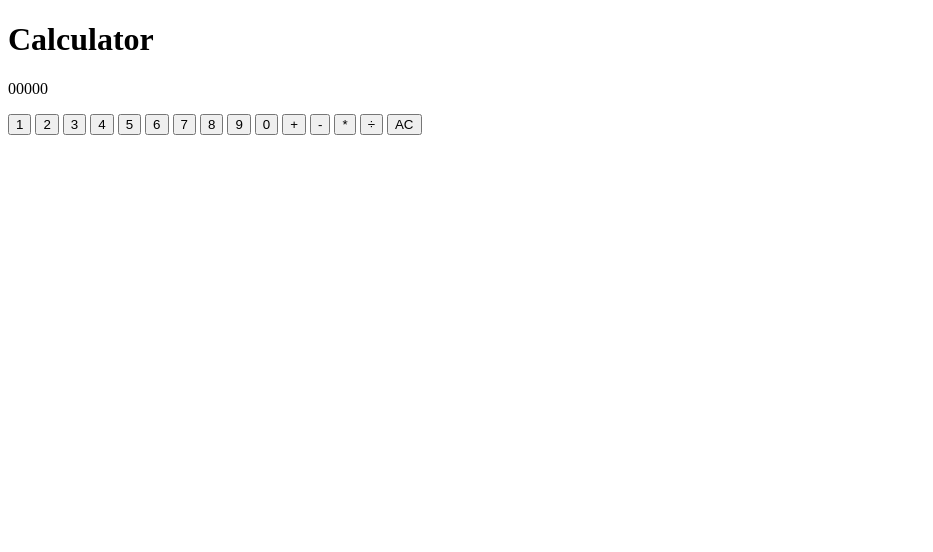
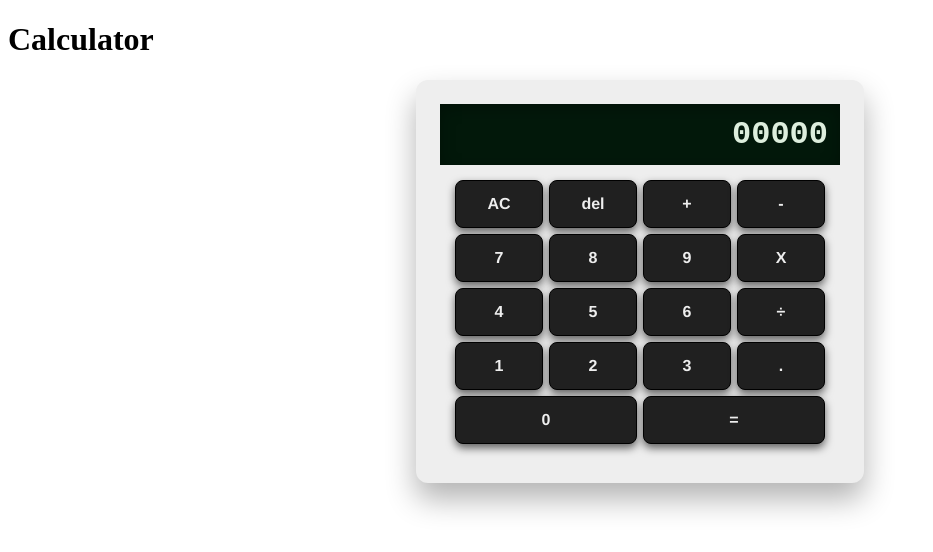
Before and after one commit to rubycasey/odin-calculator, a plain HTML site: page index.html in a window 1280 px wide. Shown: the whole page, without its empty margins (0-933 px from the left). Drawn offline with Linux system fonts and the light colour scheme.

Commit message:
Frontend CSS

```diff
--- a/index.html
+++ b/index.html
@@ -3,6 +3,7 @@
 <head>
 	<meta charset="UTF-8">
 	<meta name="viewport" content="width=device-width, initial-scale=1.0">
+    <link rel="stylesheet" href="style.css">
 	<title>Calculator</title>
 </head>
 <body>
@@ -12,21 +13,24 @@
             <p>00000</p>
         </div>
         <div id="keypad">
+            <button id="bttn-AC" class="bttn">AC</button>
+            <button id="bttn-del" class="bttn">del</button>
+            <button id="bttn-+" class="bttn">+</button>
+            <button id="bttn--" class="bttn">-</button>
+            <button id="bttn-7" class="bttn">7</button>
+            <button id="bttn-8" class="bttn">8</button>
+            <button id="bttn-9" class="bttn">9</button>
+            <button id="bttn-*" class="bttn">X</button>
+            <button id="bttn-4" class="bttn">4</button>
+            <button id="bttn-5" class="bttn">5</button>
+            <button id="bttn-6" class="bttn">6</button>
+            <button id="bttn-/" class="bttn">÷</button>
             <button id="bttn-1" class="bttn">1</button>
             <button id="bttn-2" class="bttn">2</button>
             <button id="bttn-3" class="bttn">3</button>
-            <button id="bttn-4" class="bttn">4</button>
-            <button id="bttn-5" class="bttn">5</button>
-            <button id="bttn-6" class="bttn">6</button>
-            <button id="bttn-7" class="bttn">7</button>
-            <button id="bttn-8" class="bttn">8</button>
-            <button id="bttn-9" class="bttn">9</button>
-            <button id="bttn-0" class="bttn">0</button>
-            <button id="bttn-+" class="bttn">+</button>
-            <button id="bttn--" class="bttn">-</button>
-            <button id="bttn-*" class="bttn">*</button>
-            <button id="bttn-/" class="bttn">÷</button>
-            <button id="bttn-AC" class="bttn">AC</button>
+            <button id="bttn-decimak" class="bttn">.</button>
+            <button id="bttn-0" class="bttn bttn-wide">0</button>
+            <button id="bttn-=" class="bttn">=</button>
         </div>
     </div>
 </body>
--- a/style.css
+++ b/style.css
@@ -0,0 +1,52 @@
+#calc-body {
+    background-color: #eeeeee;
+    width: 400px;
+    margin-left: auto;
+    margin-right: auto;
+    padding: 24px;
+    border-radius: 12px;
+    box-shadow: 0px 16px 30px rgba(0, 0, 0, 0.3);
+}
+
+#screen {
+    background-color: #02180a;
+    inset: 0px 0px 32px 10px #000000;
+    color: #ddeedd;
+    text-align: right;
+    padding: 12px;
+    box-shadow: 0px 4px 15px rgba(0, 0, 0, 0.3) inset;
+    font-family: monospace;
+    font-weight: 800;
+    font-size: 24pt;
+} #screen p {
+    margin: 0;
+}
+
+#keypad {
+    display: flex;
+    justify-content: space-between;
+    justify-items: space-between;
+    flex-wrap: wrap;
+    padding: 12px;
+}
+
+.bttn{
+    width: 84px;
+    height: 48px;
+    font-family: Helvetica, sans-serif;
+    font-weight: 600;
+    font-size: 12pt;
+    margin: 3px;
+    flex-grow: 1;
+    border-style: solid;
+    border-width: 1px;
+    border-radius: 8px;
+    box-shadow: 0px 4px 8px rgba(0, 0, 0, 0.6);
+    background-color: #202020;
+    color: #eeeeee;
+} .bttn:hover {
+    background-color: #303030;
+} .bttn:active {
+    background-color: #202020;
+    box-shadow: 0px 1px 4px rgba(0, 0, 0, 0.7);
+}
```
